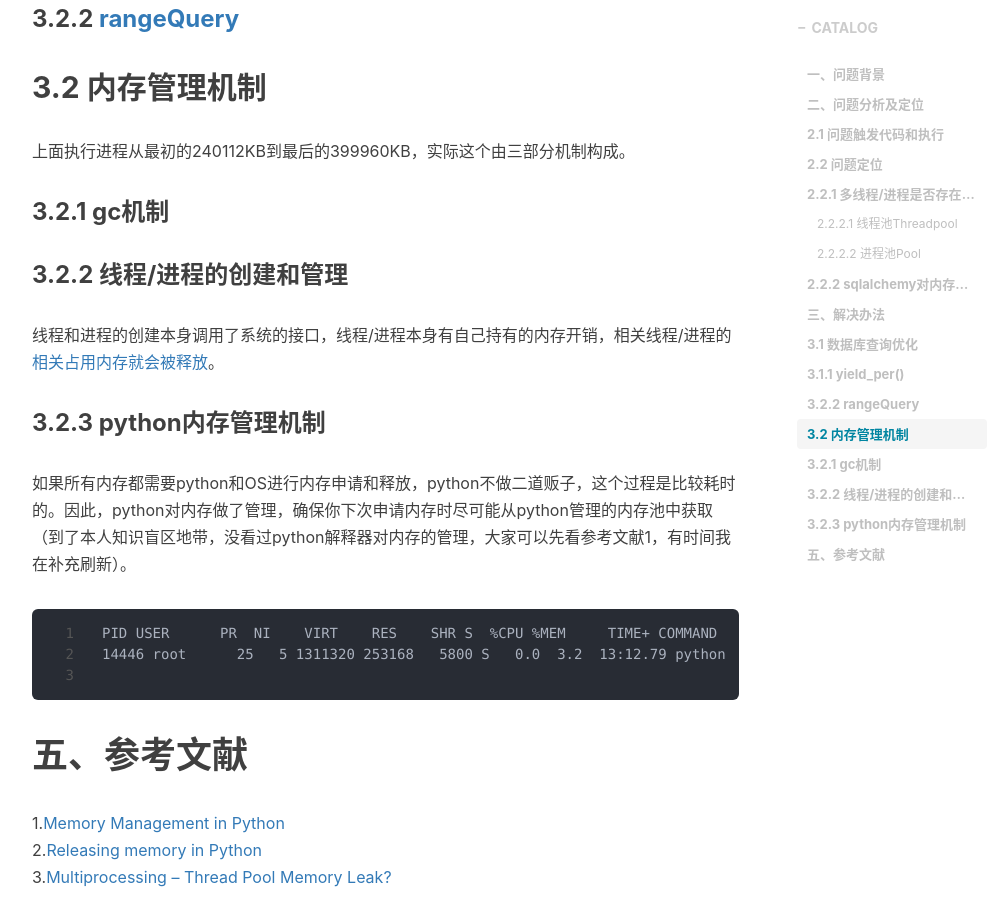
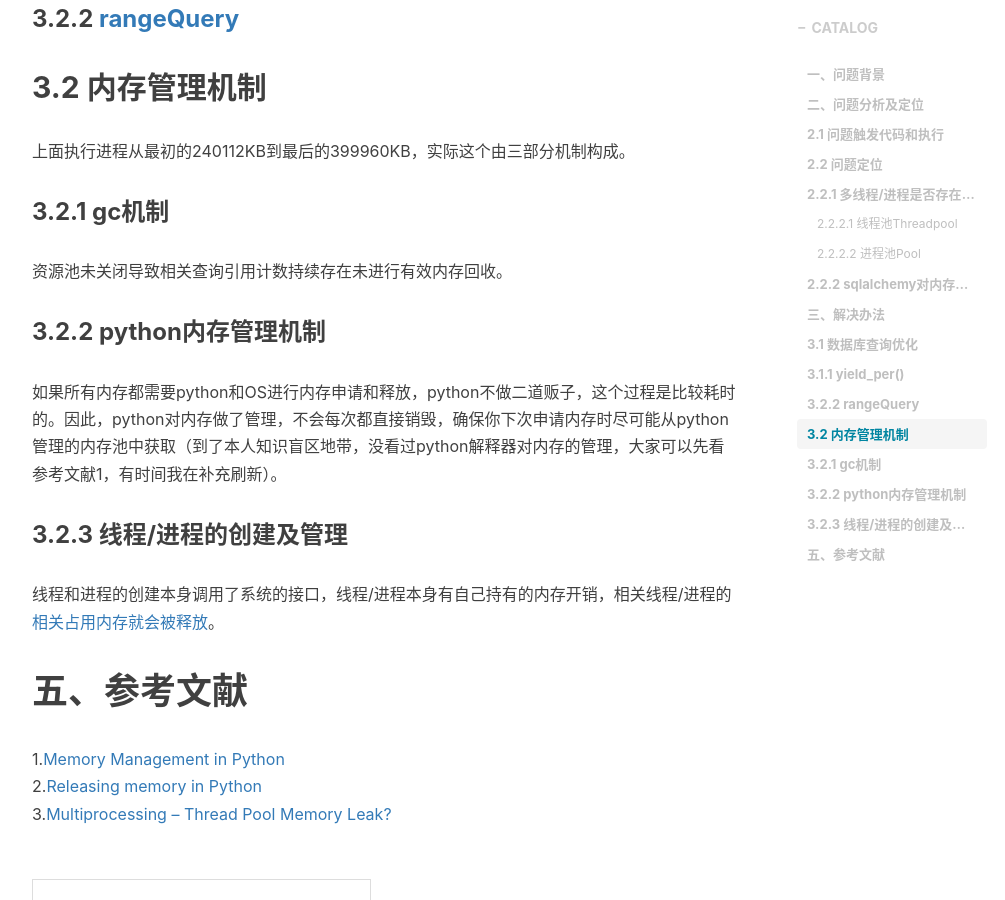
Before and after one commit to shihai1991/shihai1991.github.io, a Jekyll site: the page built from _posts/2022-09-20-multiprocessing-sqlalchemy.md, in a window 1280 px wide and 900 px high, scrolled down 6323 px. Shown: the whole window, without its empty margins (233-1238 px from the left). Built offline with Jekyll 4.4.1, drawn with Linux system fonts in a browser that asks for light colours; nearby versions of some CDN libraries; comment, search, counter and statistics services are not loaded.

Commit message:
Update 2022-09-20-multiprocessing-sqlalchemy.md

````diff
--- a/_posts/2022-09-20-multiprocessing-sqlalchemy.md
+++ b/_posts/2022-09-20-multiprocessing-sqlalchemy.md
@@ -217,17 +217,16 @@
 上面执行进程从最初的240112KB到最后的399960KB，实际这个由三部分机制构成。
 
 ### 3.2.1 gc机制
+资源池未关闭导致相关查询引用计数持续存在未进行有效内存回收。
 
-### 3.2.2 线程/进程的创建和管理
+### 3.2.2 python内存管理机制
+如果所有内存都需要python和OS进行内存申请和释放，python不做二道贩子，这个过程是比较耗时的。因此，python对内存做了管理，不会每次都直接销毁，确保你下次申请内存时尽可能从python管理的内存池中获取（到了本人知识盲区地带，没看过python解释器对内存的管理，大家可以先看参考文献1，有时间我在补充刷新）。
+
+### 3.2.3 线程/进程的创建及管理
 线程和进程的创建本身调用了系统的接口，线程/进程本身有自己持有的内存开销，相关线程/进程的[相关占用内存就会被释放](https://docs.python.org/3/library/multiprocessing.html#multiprocessing.pool.ThreadPool)。
 
-### 3.2.3 python内存管理机制
-如果所有内存都需要python和OS进行内存申请和释放，python不做二道贩子，这个过程是比较耗时的。因此，python对内存做了管理，确保你下次申请内存时尽可能从python管理的内存池中获取（到了本人知识盲区地带，没看过python解释器对内存的管理，大家可以先看参考文献1，有时间我在补充刷新）。
-```
-PID USER      PR  NI    VIRT    RES    SHR S  %CPU %MEM     TIME+ COMMAND
-14446 root      25   5 1311320 253168   5800 S   0.0  3.2  13:12.79 python
 
-```
+
 # 五、参考文献
 1.[Memory Management in Python](https://www.honeybadger.io/blog/memory-management-in-python/)
 2.[Releasing memory in Python](https://stackoverflow.com/questions/15455048/releasing-memory-in-python)
````
